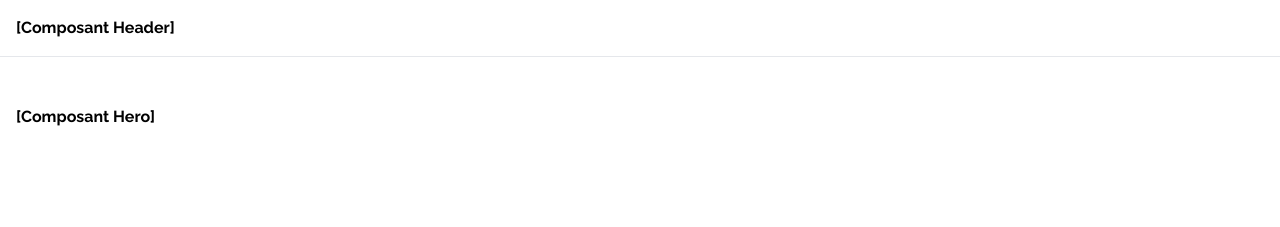
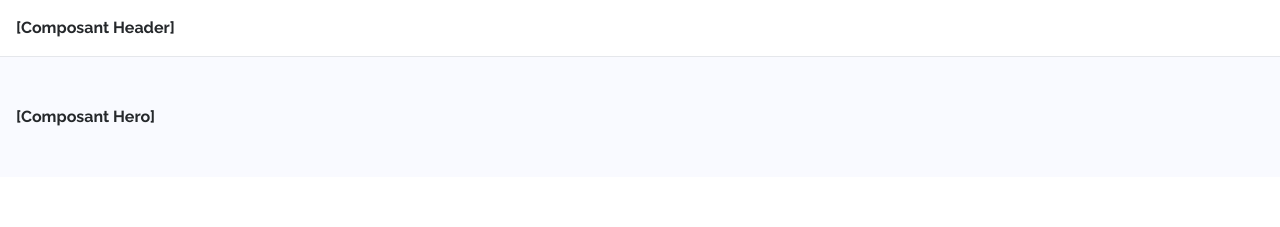
Before and after one commit to trpetit/tp_portfolio_web, a React (Vite) app in the folder portfolio-projet-final/: page / in a window 1280 px wide. Shown: the top 227 px of the page. Built offline with nearby package versions, Linux system fonts and the light colour scheme.

Commit message:
Ajout de positionnement de l'image

```diff
--- a/portfolio-projet-final/src/App.jsx
+++ b/portfolio-projet-final/src/App.jsx
@@ -3,15 +3,18 @@ import Hero from './components/Hero';
 import Projects from './components/Projects';
 import Footer from './components/Footer';
 
+
+
 function App() {
+  const monNom = "Jean Aymar";
   return (
-    <div className="min-h-screen bg-brand-lightBg font-sans antialiased text-brand-dark">
-      <Header />
+<div className="min-h-screen bg-portfolio-lightBg font-sans antialiased text-portfolio-dark relative">
+        <Header name={monNom} />
       <main>
-        <Hero />
+        <Hero name={monNom}/>
         <Projects />
       </main>
-      <Footer name="Jean Aymar"/>
+      <Footer name={monNom}/>
     </div>
   );
 }
--- /dev/null
+++ b/portfolio-projet-final/src/components/HeroImage.jsx
@@ -0,0 +1,15 @@
+import image_person from '../assets/main_perso_pic.png';
+
+function HeroImage() {
+  return (
+    <div className="absolute top-0 right-0">
+      <img
+        src={image_person}
+        alt="Madelyn Torff portrait"
+        className="w-full h-full object-cover"
+      />
+    </div>
+  );
+}
+
+export default HeroImage;
```
